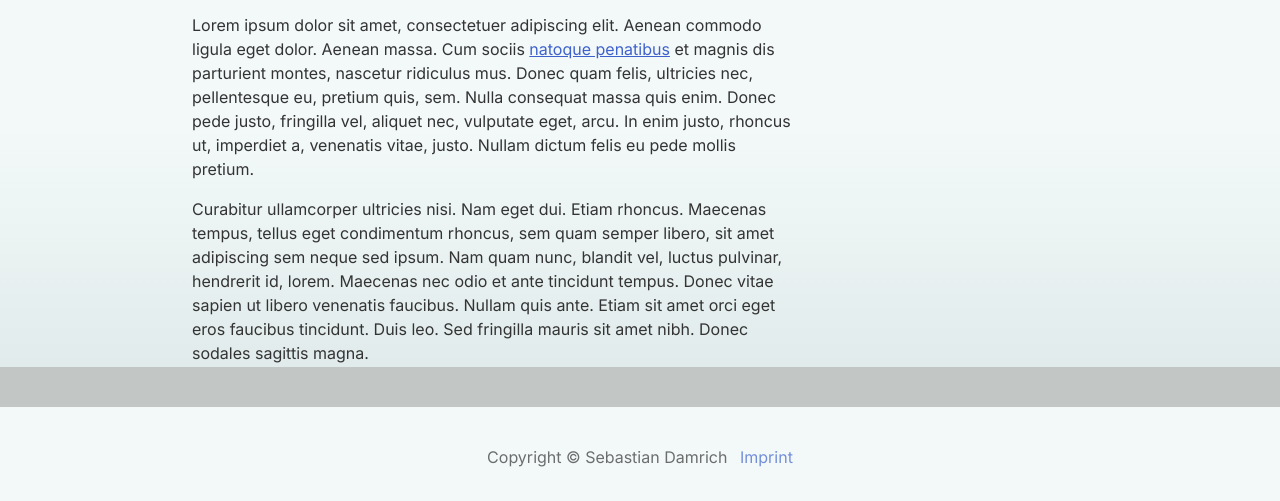
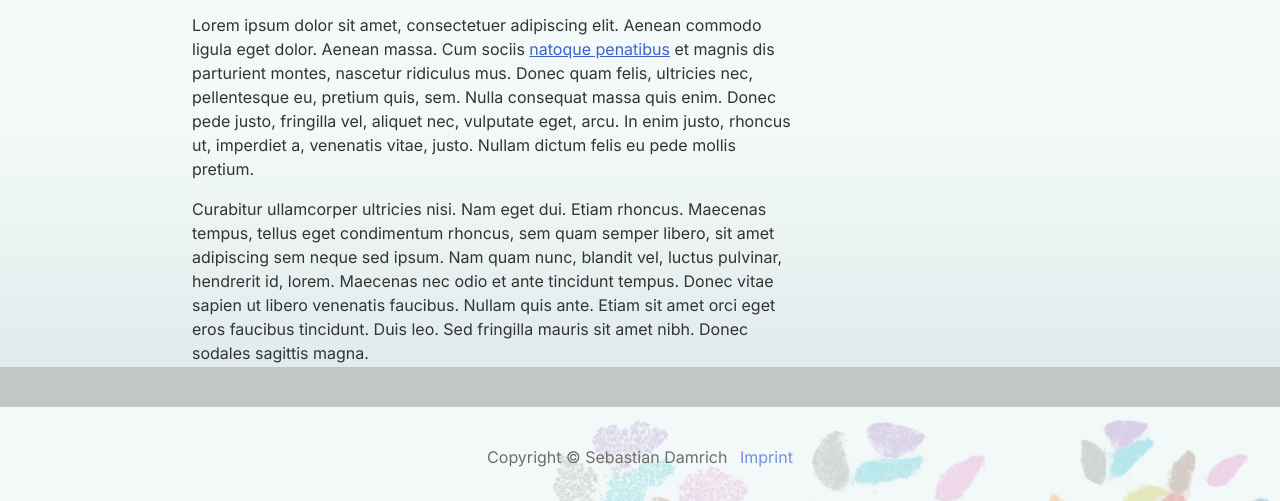
Before and after one commit to sdamrich/sdamrich.github.io, a website: page src/index.html in a window 1280 px wide. Shown: the part 433-934 px from the top of the page. Drawn offline with Linux system fonts and the light colour scheme.

Commit message:
Add footer background image

```diff
--- a/src/assets/styles/main.css
+++ b/src/assets/styles/main.css
@@ -20,10 +20,17 @@ html {
       var(--background-color-alt)
     )
     fixed;
+  min-height: 100dvh;
   background: var(--page-background);
   color: var(--text-color);
   font-family: Inter, sans-serif;
   line-height: 1.5;
+}
+
+body {
+  display: flex;
+  flex-direction: column;
+  min-height: 100dvh;
 }
 
 h1,
@@ -151,6 +158,7 @@ a.highlight:hover {
 
 .main-content {
   display: grid;
+  flex: 1;
   grid-template-areas:
     "content nav"
     "content .";
@@ -291,9 +299,10 @@ a.highlight:hover {
 }
 
 .main-footer {
+  background: url("../img/footer-bg.png") right top no-repeat;
   clear: both;
   text-align: center;
-  margin: 2em 0;
+  padding: 2em 0;
   opacity: 0.7;
 }
 .main-footer * {
```
Also changed, not shown: src/assets/img/footer-bg.png (added).
